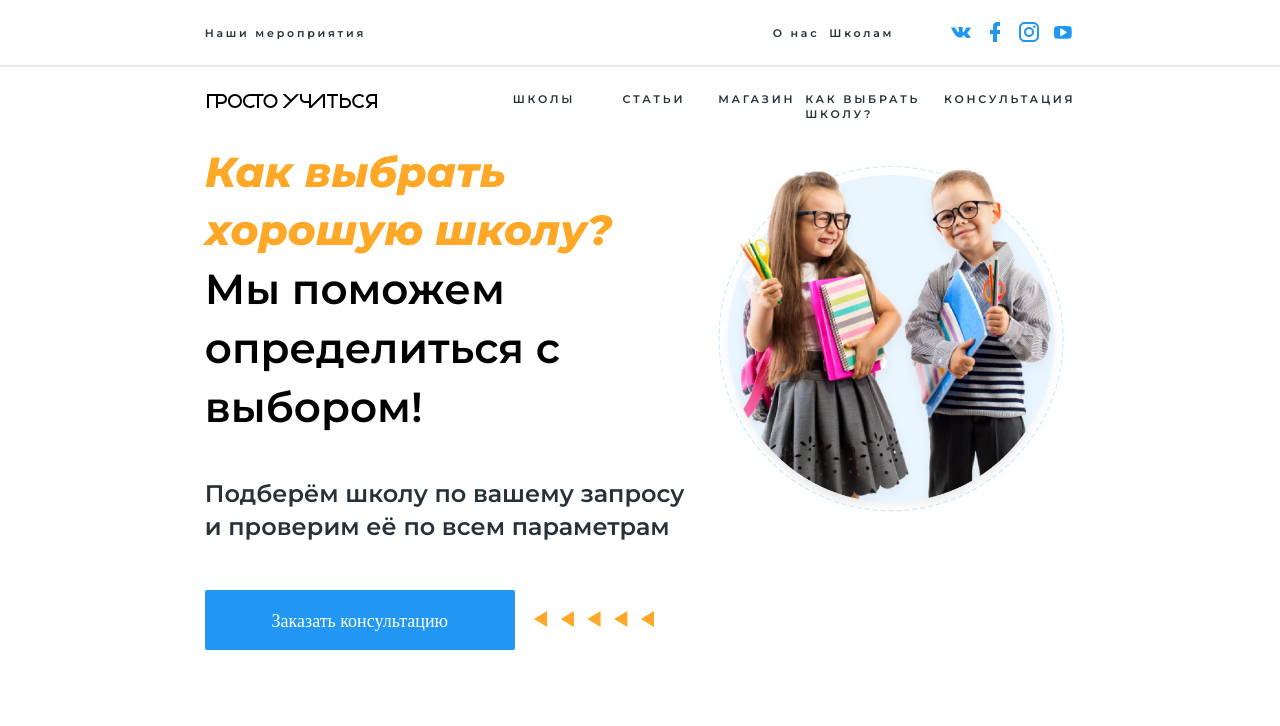
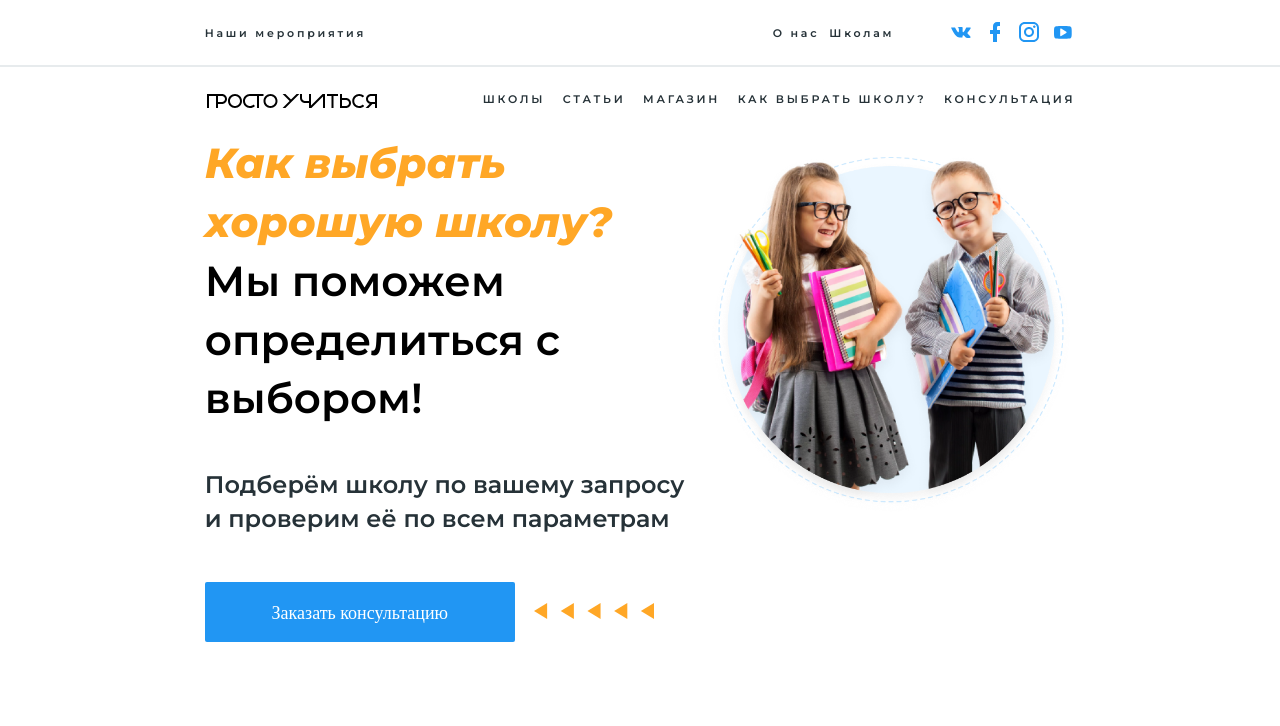
Before and after one commit to dianniii/first_project, a plain HTML site: page index.html in a window 1280 px wide. Shown: the top 726 px of the page. Drawn offline with nearby package versions, Linux system fonts and the light colour scheme; files that its build step writes are made by us from their sources.

Commit message:
changes in columns for .header__second-line and .header_nav2

```diff
--- a/assets/styles/_header.scss
+++ b/assets/styles/_header.scss
@@ -51,14 +51,14 @@
   }
 
   .header__second-line {
-    // border: 1px solid black;
     padding: 20px 0;
     // grid-template-columns: 1fr 2fr;
     grid-template-columns: 1fr minmax(600px, 1.5fr);
 
     .header__nav2 .header__nav2-list {
       display: grid;
-      grid-template-columns: repeat(auto-fit, minmax(100px, auto));
+      // grid-template-columns: repeat(auto-fit, minmax(150px, auto));
+      grid-template-columns: repeat(5, auto);
       justify-items: end;
       gap: 10px;
 
```
